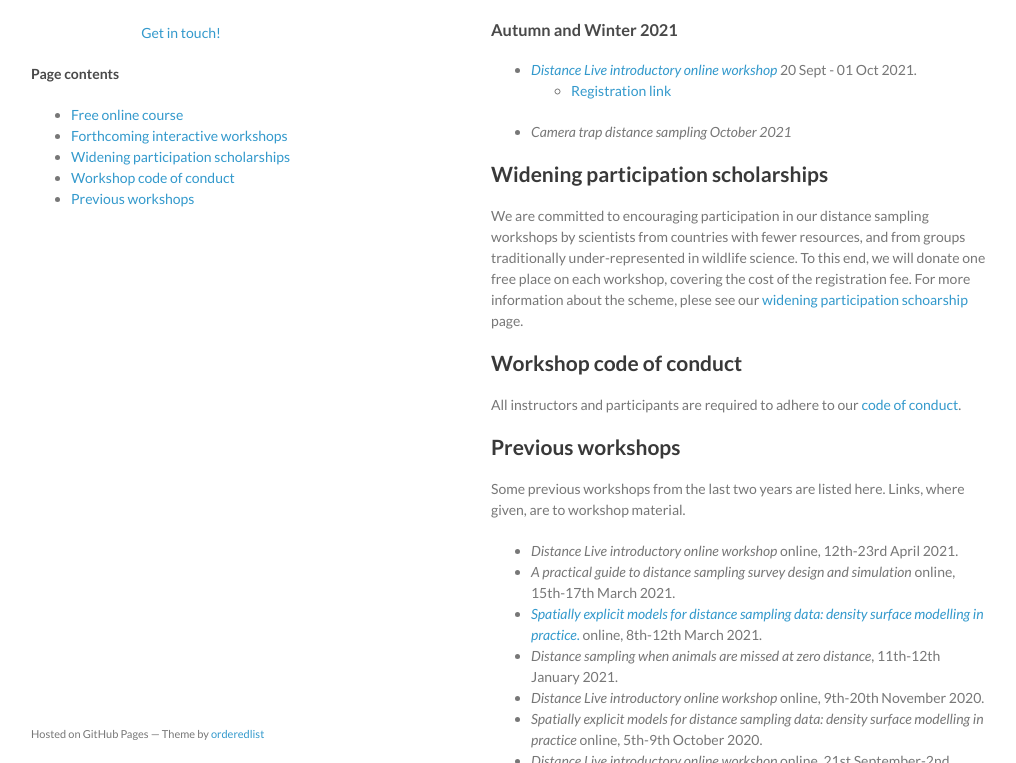
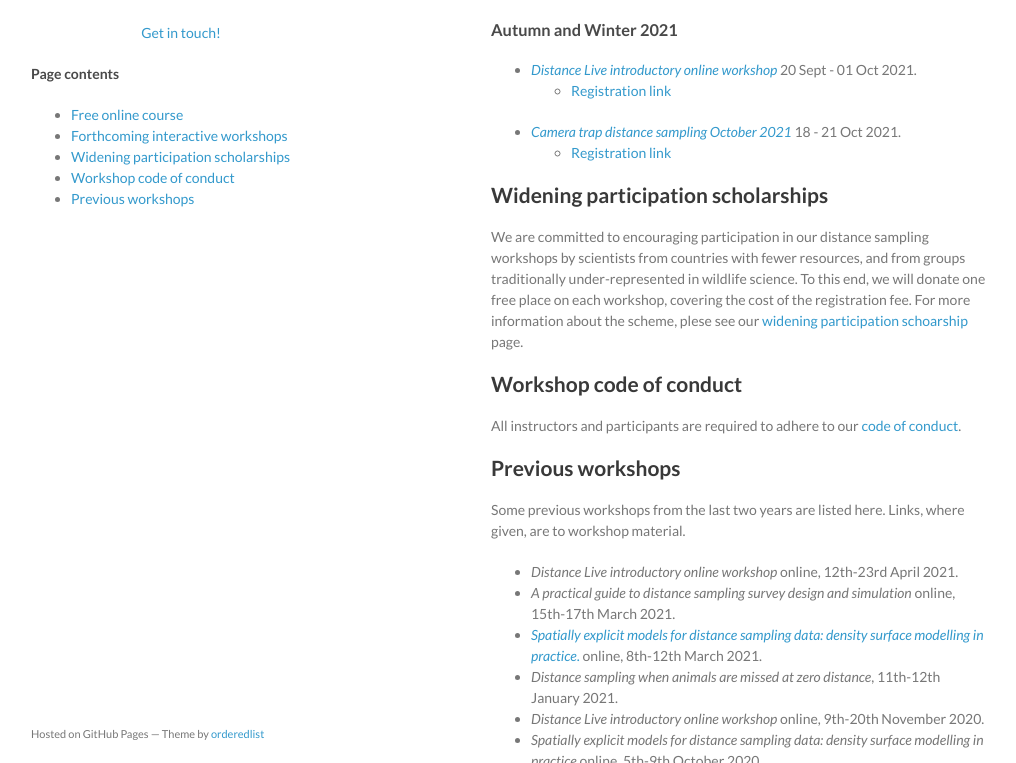
Before and after one commit to distanceworkshops/distanceworkshops.github.io, a Jekyll site: the page built from index.md, in a window 1280 px wide and 900 px high, scrolled down 460 px, cut to the strip 137-900 px from the top of the window. Shown: the whole strip, without its empty margins (129-1145 px from the left). Built offline with Jekyll 4.4.1, drawn with Linux system fonts in a browser that asks for light colours.

Commit message:
Expose October 2021 CTDS workshop and registration

```diff
--- a/index.md
+++ b/index.md
@@ -30,7 +30,8 @@ The following workshops are open for registration (or will be open shortly).  We
 
 - [*Distance Live introductory online workshop*](intro-sep-2021) 20 Sept - 01 Oct 2021.
   - [Registration link](https://onlineshop.st-andrews.ac.uk/conferences-and-events/events/creem/online-live-workshop-introductory-distance-sampling-20th-september-1st-october-2021)
-- *Camera trap distance sampling October 2021*
+- [*Camera trap distance sampling October 2021*](CTDS-Oct2021) 18 - 21 Oct 2021.
+  - [Registration link](https://onlineshop.st-andrews.ac.uk/conferences-and-events/events/creem/online-workshop-analysis-of-camera-trap-data-with-distance-sampling-18th-21st-october-2021)
 
 ## Widening participation scholarships
 
```
